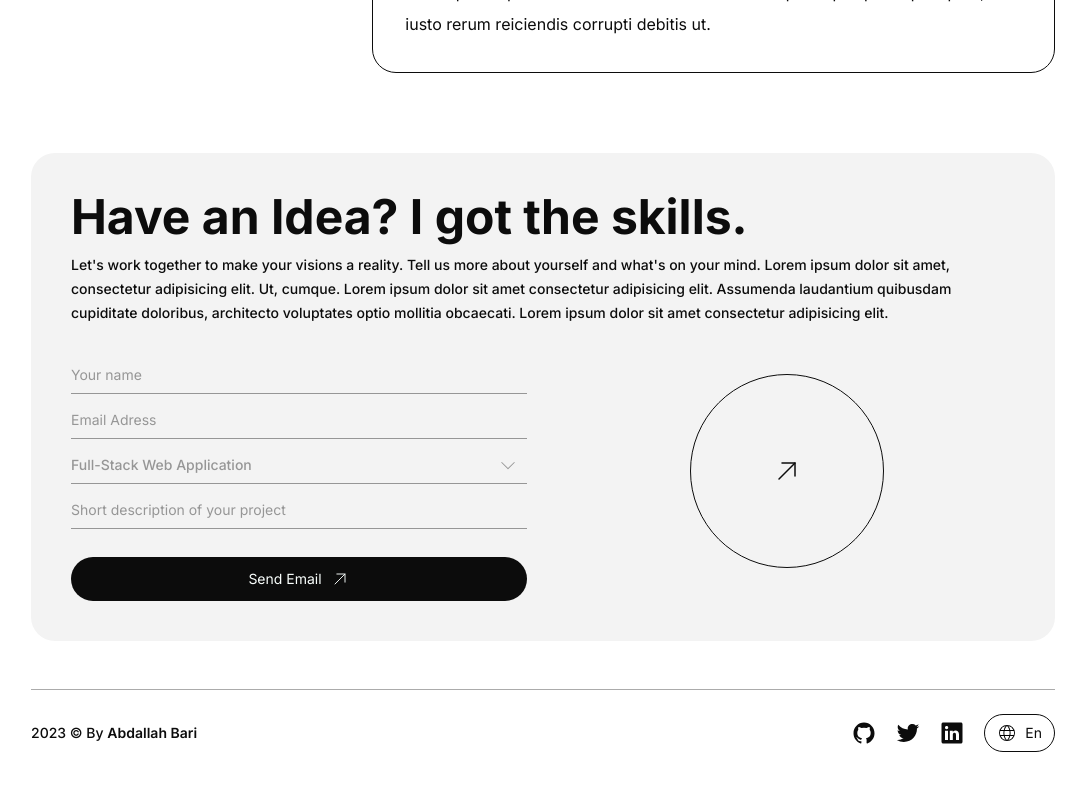
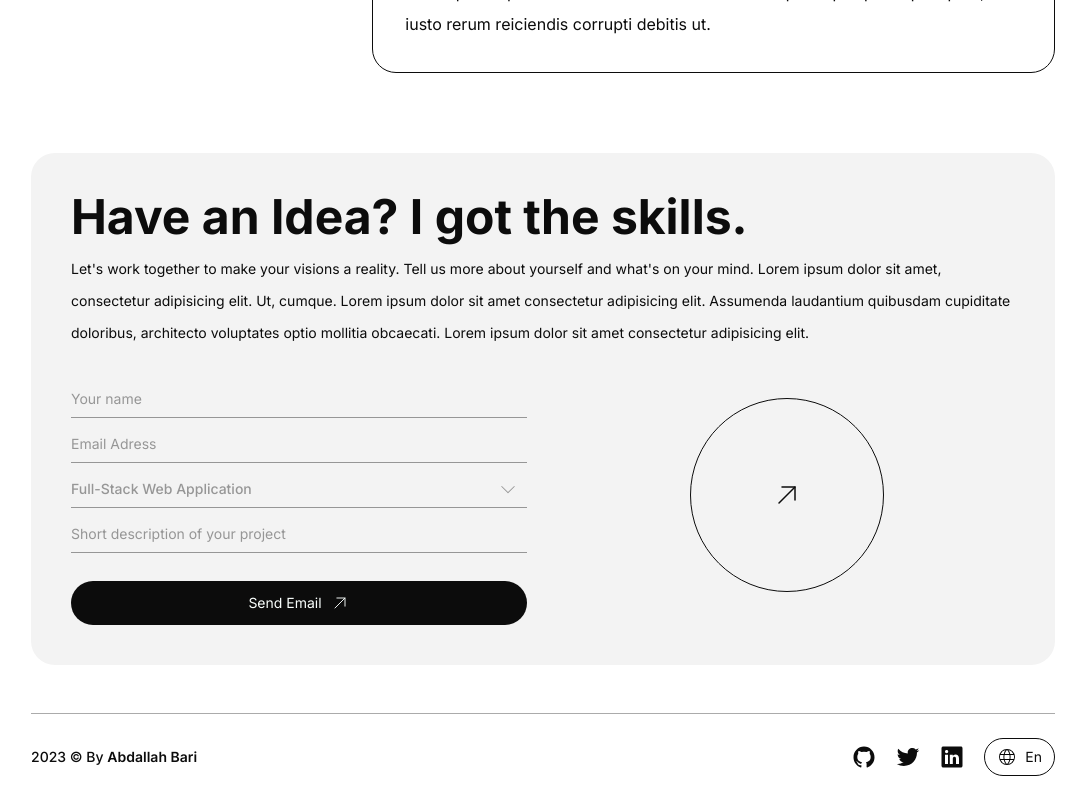
Before and after one commit to Abdallah01win/Portfolio, a Vue app: page / in a window 1280 px wide. Shown: the part 3157-3957 px from the top of the page, without its empty margins (97-1183 px from the left). Before the commit the page ends 3933 px from the top, so only its background shows below. Built offline with nearby package versions, Linux system fonts and the light colour scheme.

Commit message:
further contact edits

```diff
--- a/src/components/Contact.vue
+++ b/src/components/Contact.vue
@@ -10,7 +10,7 @@ import ArrowUp from "./icons/ArrowUp.vue";
     <div class="bg-myGray-600 p-10 rounded-3xl">
       <div class="mb-4">
         <h2 class="text-5xl font-bold mb-3">Have an Idea? I got the skills.</h2>
-        <p class="leading-6">
+        <p class="leading-8 font-normal">
           Let's work together to make your visions a reality. Tell us more about
           yourself and what's on your mind. Lorem ipsum dolor sit amet, consectetur adipisicing elit. Ut, cumque. Lorem ipsum dolor sit amet consectetur adipisicing elit. Assumenda laudantium quibusdam cupiditate doloribus, architecto voluptates optio mollitia obcaecati. Lorem ipsum dolor sit amet consectetur adipisicing elit.
         </p>
```
